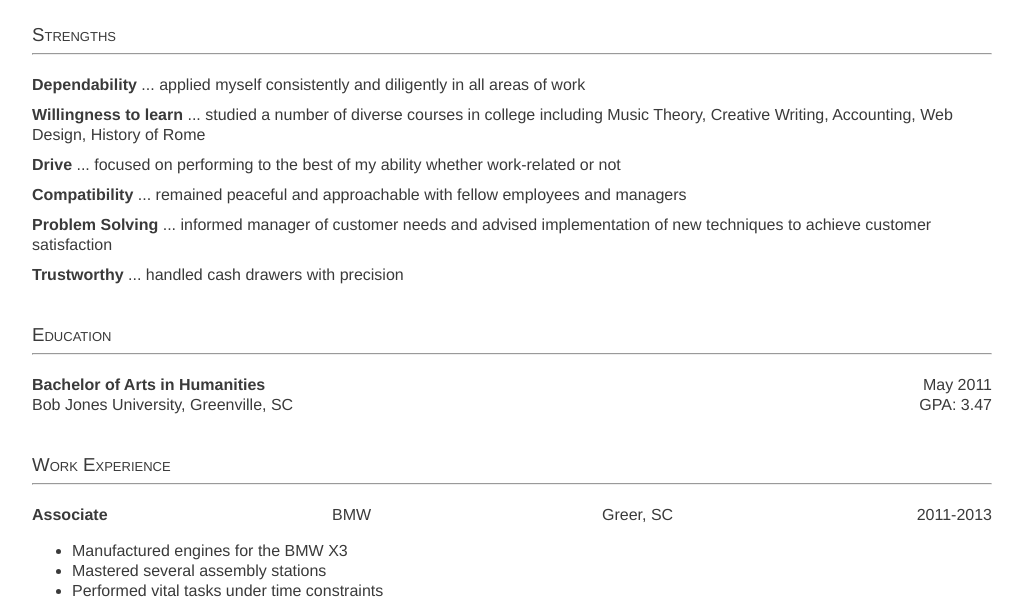
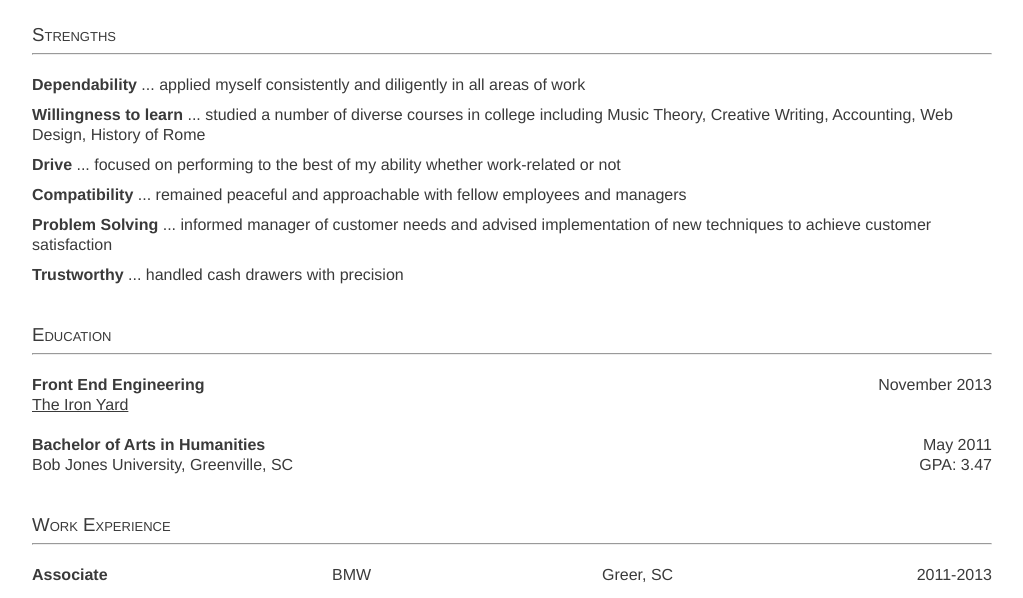
Before and after one commit to joe-vanleeuwen/resume, a website: page app/index.html in a window 1280 px wide. Shown: the part 163-761 px from the top of the page, without its empty margins (128-1151 px from the left). Drawn offline with nearby package versions, Linux system fonts and the light colour scheme; files that its build step writes are made by us from their sources.

Commit message:
added iron yard

```diff
--- a/app/index.html
+++ b/app/index.html
@@ -24,18 +24,6 @@
 
             <div class="head">Joe VanLeeuwen</div>
             <span class="contact">(864) 567-6215, jvnlwn@gmail.com</span>
-
-<!--             <div class="tab">skills</div>
-            <div class="tab">work history</div>
-
-            <div class="section">skills
-                <ul class="skill">
-                    <li>Javascript</li>
-                    <li>JQuery</li>
-                    <li>Underscore</li>
-                    <li>Backbone</li>
-                </ul>
-            </div> -->
 
             <div class="resume">
 
@@ -81,6 +69,15 @@
 
                 <h3>Education</h3>
                 <hr>
+
+                <div class="front-end">
+                    <span><strong>Front End Engineering</strong></span>
+                    <span class="right-align">November 2013</span>
+                </div>
+
+                <div class="iron-yard">
+                    <span><a href="http://theironyard.com" target="_blank">The Iron Yard</a></span>
+                </div>
 
                 <div class="major">
                     <span><strong>Bachelor of Arts in Humanities</strong></span>
--- a/app/styles/main.scss
+++ b/app/styles/main.scss
@@ -1,6 +1,5 @@
 body {
     color: rgb(58, 58, 58);
-    // background: #eee;
     background: #FFF;
     margin: 0;
     font-family: 'Helvetica', 'sans-serif';
@@ -8,6 +7,10 @@ body {
 
 * {
     vertical-align: top;
+}
+
+a {
+    color: rgb(58, 58, 58);
 }
 
 .wrapper {
@@ -21,8 +24,6 @@ body {
         margin-bottom: -30px;
         color: rgb(58, 58, 58);
         background: #FFF;
-        // color: #eee;
-        // background: rgb(58, 58, 58);
         font-size: 90px;
         text-align: center;
         line-height: 160px;
@@ -68,6 +69,10 @@ body {
         margin-bottom: 30px;
     }
 
+    .iron-yard {
+        margin-bottom: 20px;
+    }
+
     .right-align {
         position: absolute;
         right: 0;
@@ -111,7 +116,6 @@ body {
         left: 650px;
     }
 
-
     .duration {
         right: 0;
     }
```
